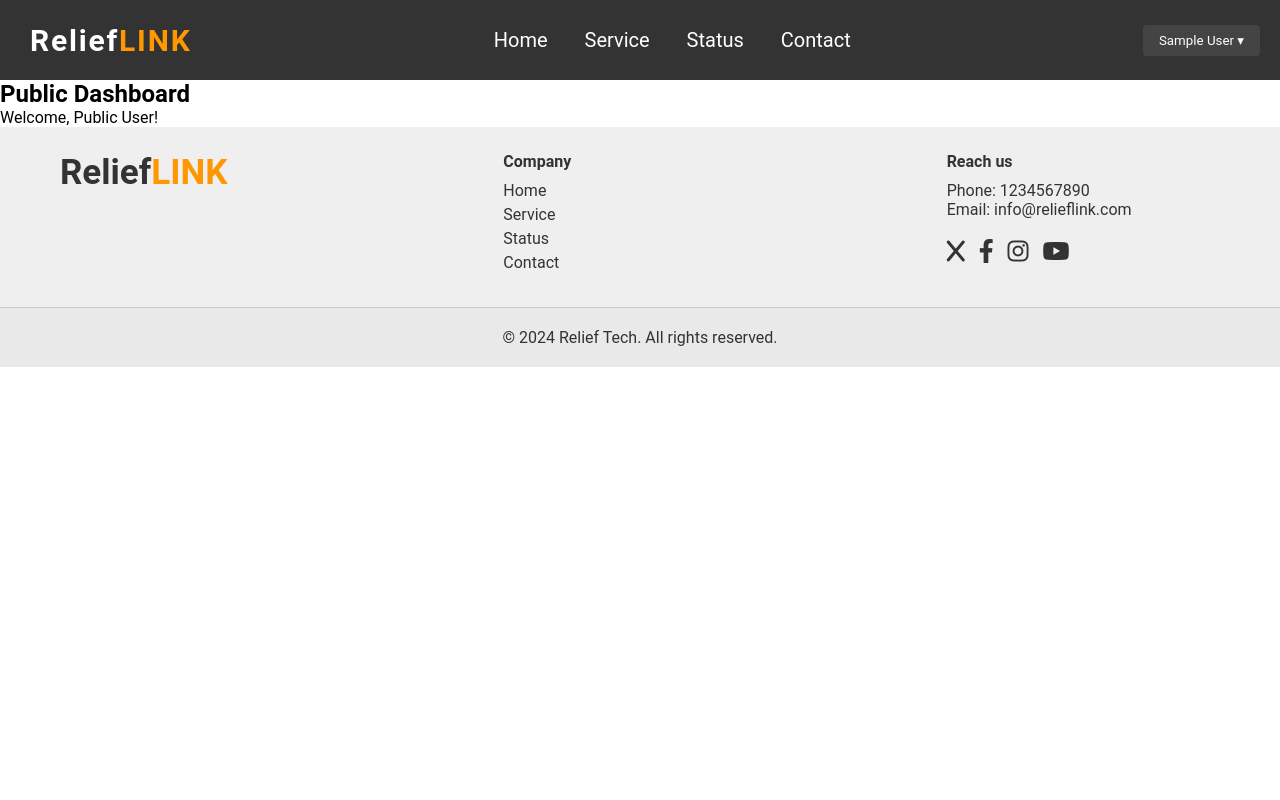
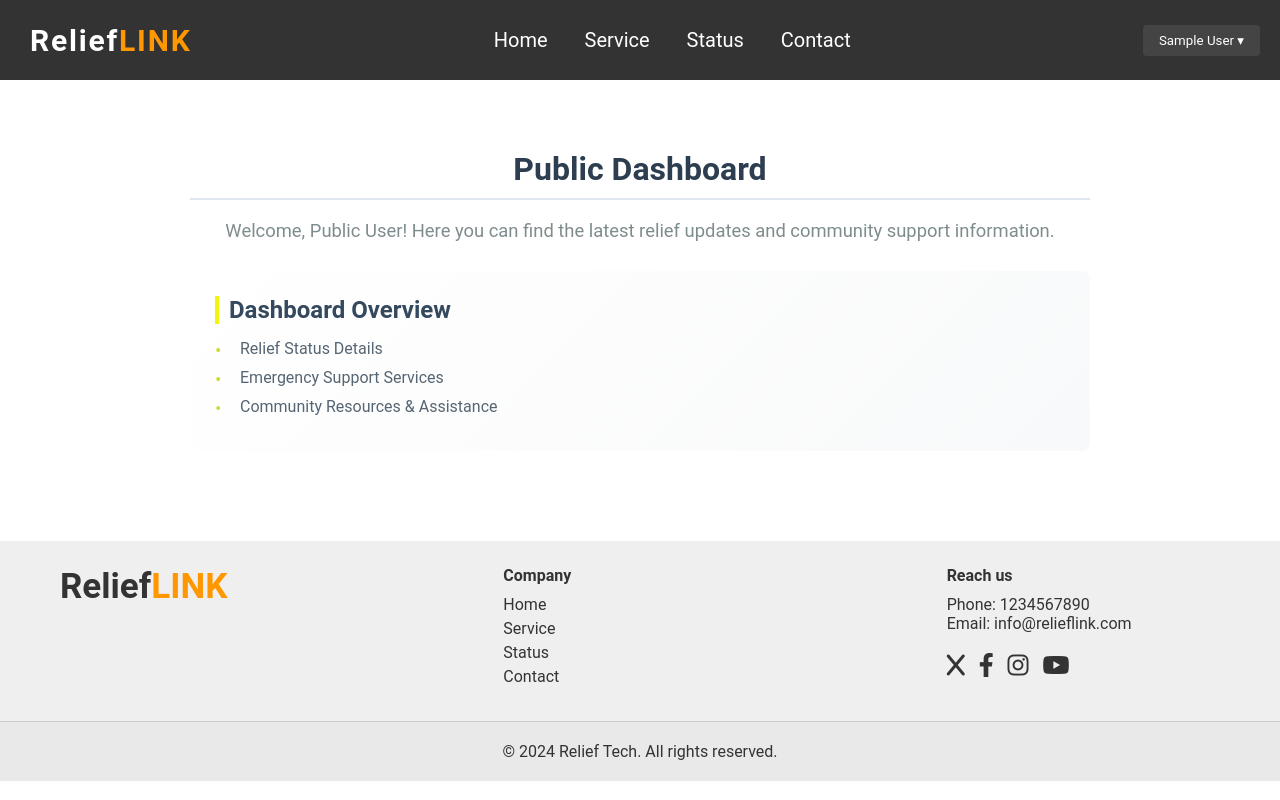
Before and after one commit to TahmidMuntaser/ReliefLink, a Django app: page /public_dashboard/ in a window 1280 px wide. Run offline with Django 5.2, Linux system fonts and the light colour scheme; the visitor is signed in with stand-in values (Sample User, id 1).

Commit message:
public dashboard designed

```diff
--- /dev/null
+++ b/ReliefLink/home/static/home/public_dashboard.css
@@ -0,0 +1,75 @@
+body {
+  margin: 0;
+  padding: 0;
+  font-family: 'Roboto', sans-serif;
+  /* background-color: #eef2f7; */
+}
+
+
+.dashboard-wrapper {
+  max-width: 900px;
+  margin: 40px auto;
+  padding: 30px;
+  background-color: #ffffff;
+
+  border-radius: 10px;
+}
+
+.dashboard-title {
+  text-align: center;
+  font-size: 2rem;
+  font-weight: bold;
+  color: #2c3e50;
+  margin-bottom: 20px;
+  padding-bottom: 10px;
+  border-bottom: 2px solid #e0e6f0;
+}
+
+
+.dashboard-welcome {
+  text-align: center;
+  font-size: 1.15rem;
+  color: #7f8c8d;
+  margin-bottom: 30px;
+}
+
+.dashboard-card {
+  background: linear-gradient(135deg, #ffffff, #f8f9fa);
+  padding: 25px;
+  border-radius: 8px;
+
+  margin-bottom: 20px;
+}
+
+
+.dashboard-card h3 {
+  font-size: 1.5rem;
+  color: #34495e;
+  margin-bottom: 15px;
+  border-left: 4px solid #f1f50e;
+  padding-left: 10px;
+}
+
+
+.dashboard-card ul {
+  list-style: none;
+  padding-left: 0;
+}
+
+
+.dashboard-card ul li {
+  position: relative;
+  padding-left: 25px;
+  margin-bottom: 10px;
+  font-size: 1rem;
+  color: #566573;
+}
+
+.dashboard-card ul li:before {
+  content: "\2022";
+  position: absolute;
+  left: 0;
+  color: #d0db34;
+  font-size: 1.2rem;
+  top: 0;
+}
--- a/ReliefLink/home/templates/home/public_dashboard.html
+++ b/ReliefLink/home/templates/home/public_dashboard.html
@@ -1,8 +1,22 @@
-<!-- home/templates/home/public_dashboard.html -->
 {% extends 'global/base.html' %}
+{% load static %}
 {% block title %}Public Dashboard{% endblock %}
+{% block extra_css %}
+<link rel="stylesheet" href="{% static 'home/public_dashboard.css' %}">
+{% endblock %}
 {% block content %}
-<h2>Public Dashboard</h2>
-<p>Welcome, Public User!</p>
-
+<div class="dashboard-wrapper">
+  <h2 class="dashboard-title">Public Dashboard</h2>
+  <p class="dashboard-welcome">
+    Welcome, Public User! Here you can find the latest relief updates and community support information.
+  </p>
+  <div class="dashboard-card">
+    <h3>Dashboard Overview</h3>
+    <ul>
+      <li>Relief Status Details</li>
+      <li>Emergency Support Services</li>
+      <li>Community Resources & Assistance</li>
+    </ul>
+  </div>
+</div>
 {% endblock %}
```
